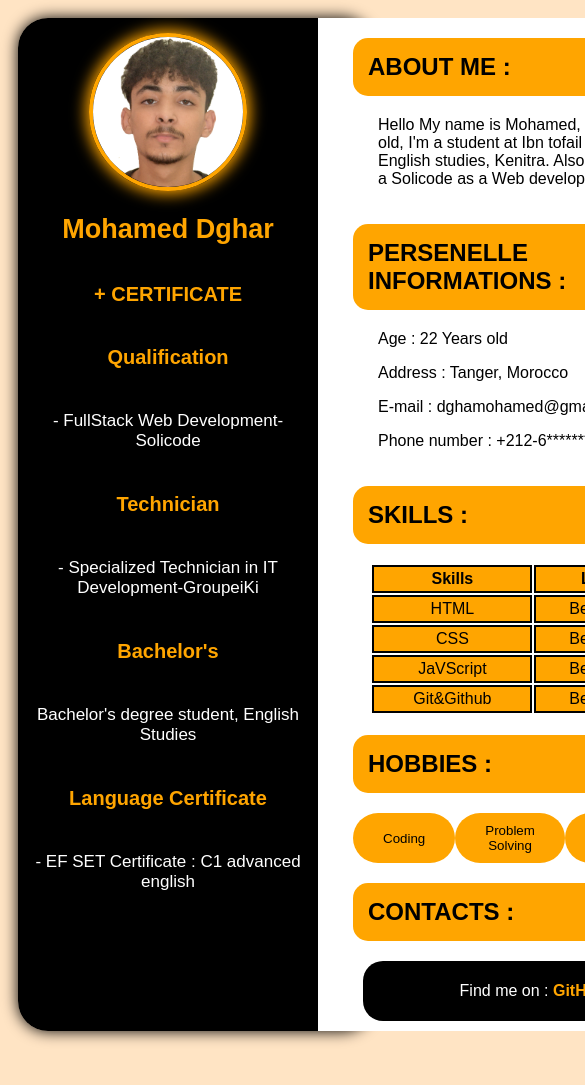
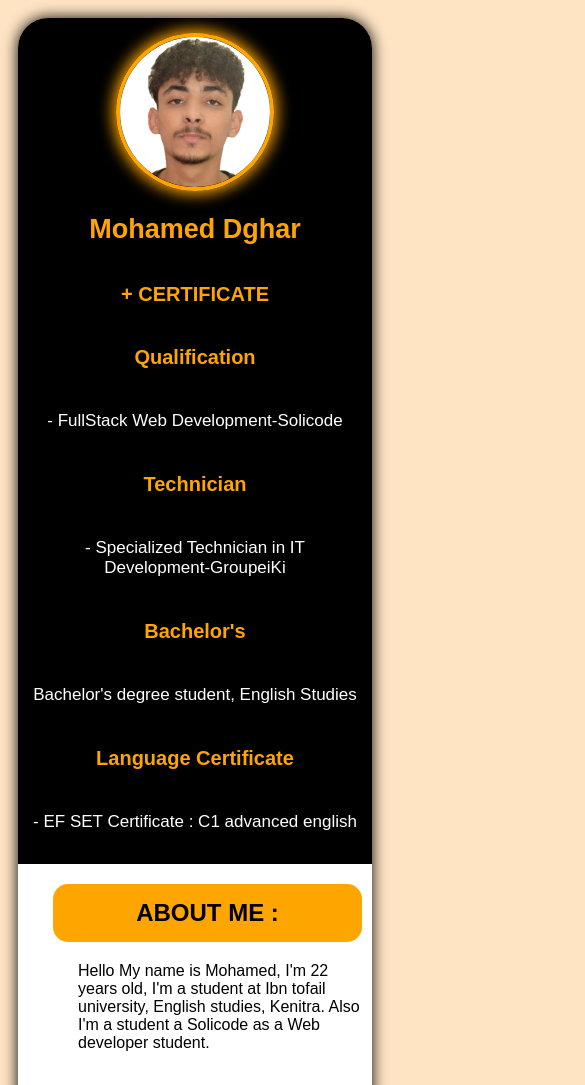
Before and after one commit to DgharMohamed/Session3_Blog_statique_version_stylis-e, a plain HTML site: page CSS_Prototype/index.html in a window 390 px wide. Shown: the top 1085 px of the page, 585 px wide, since content can reach past the window. Before the commit the page ends 1049 px from the top, so only its background shows below. Drawn offline with Linux system fonts and the light colour scheme.

Commit message:
Update of CSS prototype

```diff
--- a/CSS_Prototype/css/style.css
+++ b/CSS_Prototype/css/style.css
@@ -101,3 +101,36 @@ body {
   color: orange;
   font-weight: bold;
 }
+@media (max-width:670px){
+  .container {
+    display: flex;
+    flex-direction: column;
+  }
+  .sidebar {
+    border-radius: 30px 30px 0 0;
+  }
+  .content{
+    align-items: center;
+    display: flex;
+    flex-direction: column;
+    text-align: center;
+  border-radius: 0px 0 30px 30px;
+
+  }
+  .footer {
+  background-color: black;
+  color: white;
+  margin: 10px;
+  padding: 20px;
+  border-radius: 20px;
+}
+.footer p {
+  text-align: center;
+  align-items: center;
+}
+.footer a{
+  text-decoration: none;
+  color: orange;
+  font-weight: bold;
+}
+}
```
